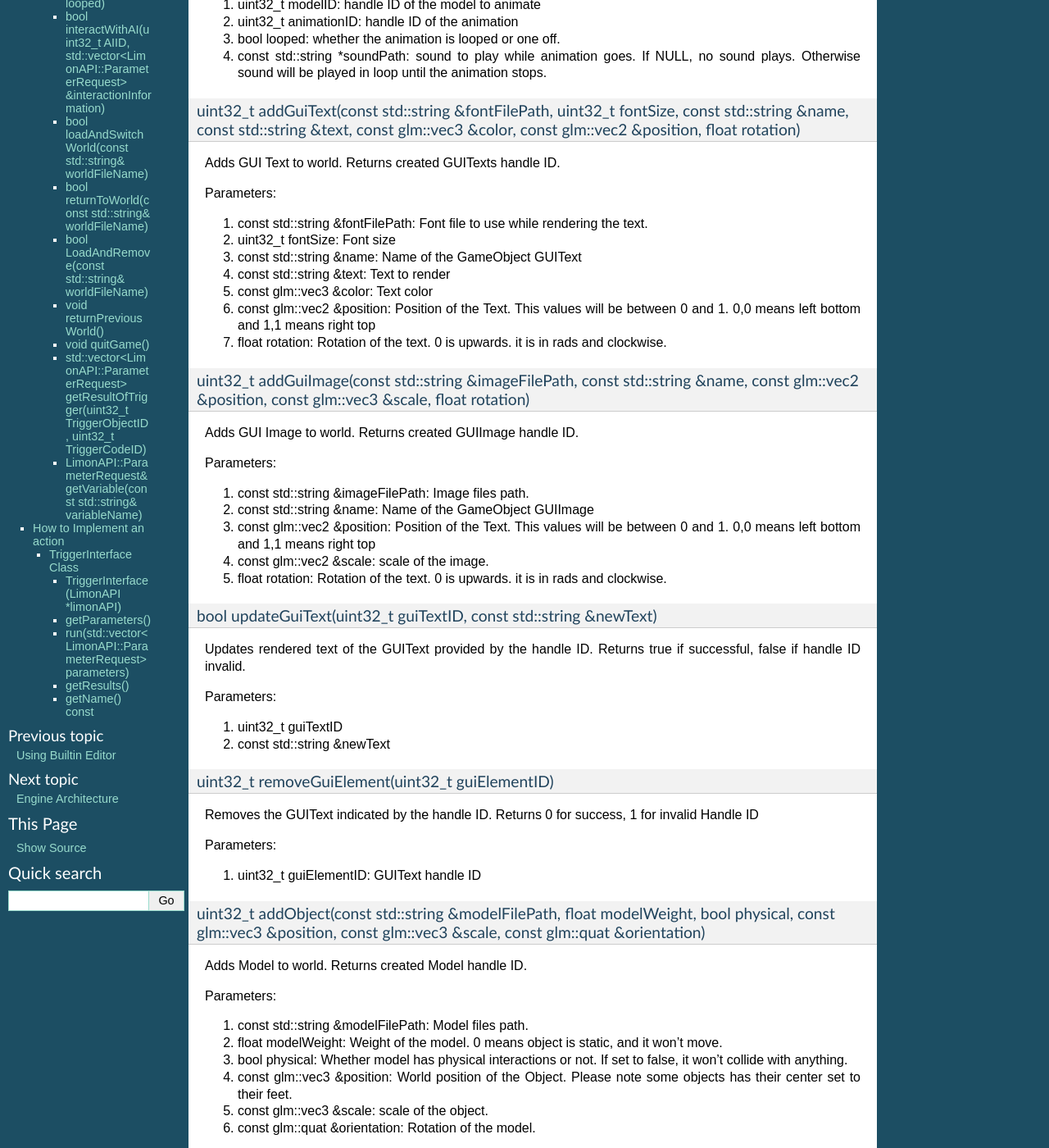
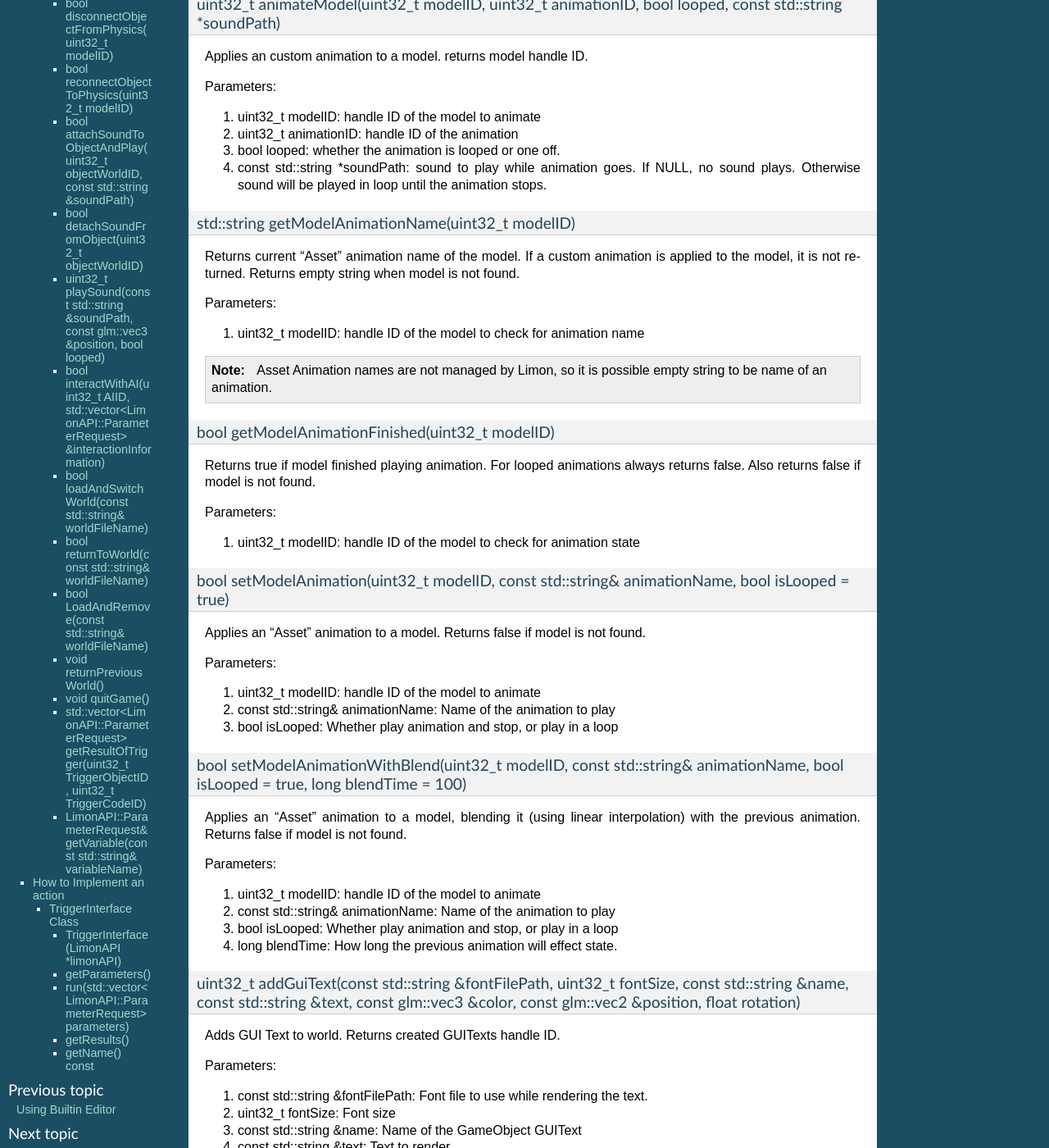
Before and after one commit to enginmanap/limonEngine-docs, a Sphinx documentation site: the page built from docs/APIUsage.rst, in a window 1280 px wide and 1400 px high, scrolled down 2973 px. Shown: the whole window at 82% size. Built offline with Sphinx 7.4.7, drawn with Linux system fonts in a browser that asks for light colours; pages that are not in the unit, such as notebooks, are missing from menus; some of the changed text lies outside the part shown.

Commit message:
Add Model animation methods
List of methods:
getModelAnimationName
getModelAnimationFinished
setModelAnimation
setModelAnimationWithBlend

```diff
--- a/docs/APIUsage.rst
+++ b/docs/APIUsage.rst
@@ -89,6 +89,14 @@ ___________
 +-------------------------------+-------------------------------------------------------------------------------------------------------------------------------------------------------------------------------------------------------------------+
 |uint32_t                       |:ref:`animateModel(uint32_t modelID, uint32_t animationID, bool looped, const std::string \*soundPath)<LimonAPI-animateModel>`                                                                                     |
 +-------------------------------+-------------------------------------------------------------------------------------------------------------------------------------------------------------------------------------------------------------------+
+|std::string                    |:ref:`getModelAnimationName(uint32_t modelID)<LimonAPI-getModelAnimationName>`                                                                                                                                     |
++-------------------------------+-------------------------------------------------------------------------------------------------------------------------------------------------------------------------------------------------------------------+
+|bool                           |:ref:`getModelAnimationFinished(uint32_t modelID)<LimonAPI-getModelAnimationFinished>`                                                                                                                             |
++-------------------------------+-------------------------------------------------------------------------------------------------------------------------------------------------------------------------------------------------------------------+
+|bool                           |:ref:`setModelAnimation(uint32_t modelID, const std::string& animationName, bool isLooped = true)<LimonAPI-setModelAnimation>`                                                                                     |
++-------------------------------+-------------------------------------------------------------------------------------------------------------------------------------------------------------------------------------------------------------------+
+|bool                           |:ref:`setModelAnimationWithBlend(uint32_t modelID, const std::string& animationName, bool isLooped = true, long blendTime = 100)<LimonAPI-setModelAnimationWithBlend>`                                             |
++-------------------------------+-------------------------------------------------------------------------------------------------------------------------------------------------------------------------------------------------------------------+
 |uint32_t                       |:ref:`addGuiText(const std::string &fontFilePath, uint32_t fontSize, const std::string &name, const std::string &text, const glm::vec3 &color, const glm::vec2 &position, float rotation)<LimonAPI-addGuiText>`    |
 +-------------------------------+-------------------------------------------------------------------------------------------------------------------------------------------------------------------------------------------------------------------+
 |uint32_t                       |:ref:`addGuiImage(const std::string &imageFilePath, const std::string &name, const glm::vec2 &position, const glm::vec2 &scale, float rotation)<LimonAPI-addGuiImage>`                                             |
@@ -155,7 +163,7 @@ ___________
 uint32_t animateModel(uint32_t modelID, uint32_t animationID, bool looped, const std::string \*soundPath)
 =========================================================================================================
 
-Adds an animation to a model. returns model handle ID.
+Applies an custom animation to a model. returns model handle ID.
 
 Parameters:
 
@@ -163,6 +171,58 @@ Parameters:
 #. uint32_t animationID: handle ID of the animation
 #. bool looped: whether the animation is looped or one off.
 #. const std::string \*soundPath: sound to play while animation goes.  If NULL, no sound plays. Otherwise sound will be played in loop until the animation stops.
+
+.. _LimonAPI-getModelAnimationName:
+
+std::string getModelAnimationName(uint32_t modelID)
+===================================================
+
+Returns current "Asset" animation name of the model. If a custom animation is applied to the model, it is not returned. Returns empty string when model is not found.
+
+Parameters:
+
+#. uint32_t modelID: handle ID of the model to check for animation name
+
+.. note::
+    Asset Animation names are not managed by Limon, so it is possible empty string to be name of an animation.
+
+.. _LimonAPI-getModelAnimationFinished:
+
+bool getModelAnimationFinished(uint32_t modelID)
+================================================
+
+Returns true if model finished playing animation. For looped animations always returns false. Also returns false if model is not found.
+
+Parameters:
+
+#. uint32_t modelID: handle ID of the model to check for animation state
+
+.. _LimonAPI-setModelAnimation:
+
+bool setModelAnimation(uint32_t modelID, const std::string& animationName, bool isLooped = true)
+=========================================================================================
+
+Applies an "Asset" animation to a model. Returns false if model is not found.
+
+Parameters:
+
+#. uint32_t modelID: handle ID of the model to animate
+#. const std::string& animationName: Name of the animation to play
+#. bool isLooped: Whether play animation and stop, or play in a loop
+
+.. _LimonAPI-setModelAnimationWithBlend:
+
+bool setModelAnimationWithBlend(uint32_t modelID, const std::string& animationName, bool isLooped = true, long blendTime = 100)
+========================================================================================================================
+
+Applies an "Asset" animation to a model, blending it (using linear interpolation) with the previous animation. Returns false if model is not found.
+
+Parameters:
+
+#. uint32_t modelID: handle ID of the model to animate
+#. const std::string& animationName: Name of the animation to play
+#. bool isLooped: Whether play animation and stop, or play in a loop
+#. long blendTime: How long the previous animation will effect state.
 
 .. _LimonAPI-addGuiText:
 
```
